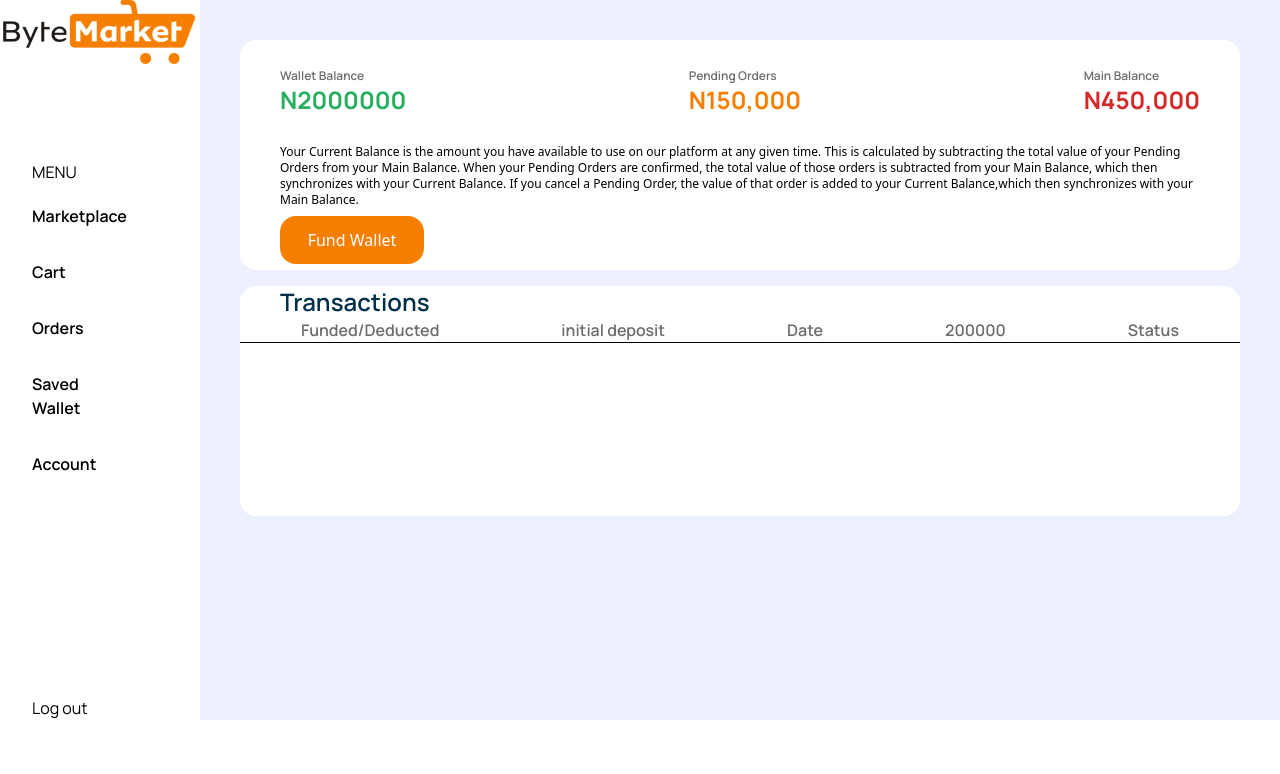
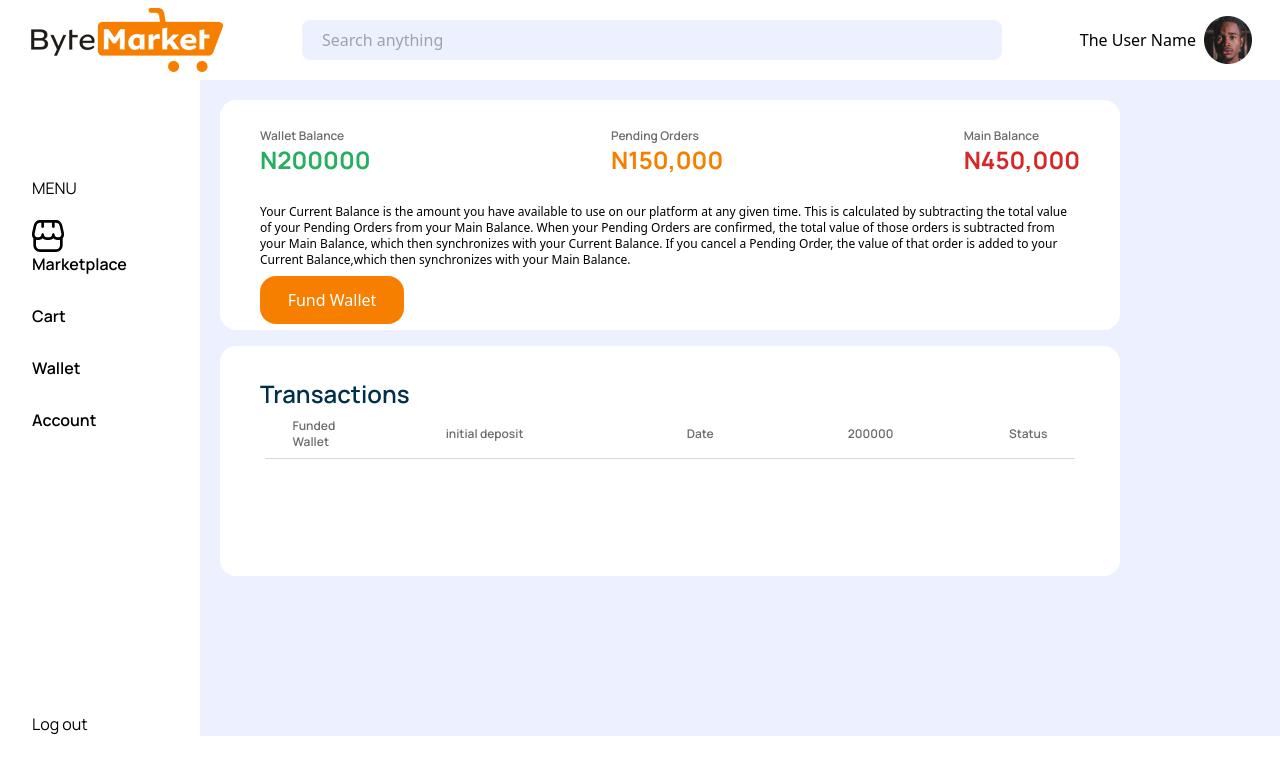
Before and after one commit to marvellousadesanya/multivendor-marketplace, a React (Create React App) app in the folder frontend/: page /buyer-wallet in a window 1280 px wide. Shown: the top 774 px of the page. Built offline with nearby package versions, Linux system fonts and the light colour scheme.

Commit message:
new changes

```diff
--- a/frontend/src/App.js
+++ b/frontend/src/App.js
@@ -3,6 +3,7 @@ import { Route, Routes } from "react-router-dom";
 import Inventory from "./pages/Inventory";
 import ProductDetail from "./components/ProductDetail";
 import Wallet from "./pages/Wallet";
+import Cart from "./pages/Cart";
 
 function App() {
   return (
@@ -13,6 +14,7 @@ function App() {
         {/* <Route path="/inventory/:slug" element={<ProductDetail />} /> */}
         <Route path="/inventory/:id" element={<ProductDetail />} />
         <Route path="/buyer-wallet" element={<Wallet />} />
+        <Route path="/cart" element={<Cart />} />
       </Routes>
     </div>
   );
--- a/frontend/src/components/Filter.jsx
+++ b/frontend/src/components/Filter.jsx
@@ -1,6 +1,6 @@
 const Filter = () => {
   return (
-    <div className="2xl:w-[360px] font-innerbody text-bodyColor space-y-12 bg-[#fff] pl-8">
+    <div className="sticker absolute right-0 w-[250px] h-full 2xl:w-[360px] font-innerbody text-bodyColor space-y-12 bg-[#fff] pl-8">
       <div className="flex justify-between">
         <h3 className="text-[32px] font-semibold">Filter</h3>
         <div className="text-mainColor">Clear all</div>
--- a/frontend/src/components/FundModal.jsx
+++ b/frontend/src/components/FundModal.jsx
@@ -14,7 +14,7 @@ const FundModal = () => {
   return (
     <div>
       {fundModal.window ? (
-        <div className=" rounded-2xl w-72 text-bodyColor font-innerbody bg-[#fff] p-5">
+        <div className="absolute rounded-2xl w-72 text-bodyColor font-innerbody bg-[#fff] p-5">
           <form className="flex flex-col space-y-2 justify-center">
             <h3 className="font-bold text-4xl">Fund Wallet</h3>
             <p>You can ignore the card details for now...</p>
--- a/frontend/src/components/Menu.jsx
+++ b/frontend/src/components/Menu.jsx
@@ -1,34 +1,53 @@
-// import { useState } from "react";
+import { useState } from "react";
 import { Link } from "react-router-dom";
-import logo from "../images/byteMarketLogo.png";
+
 import { ReactComponent as Icon } from "../images/marketplaceIcon.svg";
 
 const Menu = () => {
-  //   const [color, setColor] = useState("#000000");
+  const [fillColor, setFillColor] = useState("#000");
 
-  //   function handleClick() {
-  //     setColor("#003049");
-  //   }
+  const handleClick = () => {
+    setFillColor("#fff");
+  };
 
   return (
-    <div className="w-[200px] font-innerbody bg-[#fff] h-full z-10 2xl:w-[360px]">
-      <div>
-        <img alt="" src={logo} />
-      </div>
+    <div className="sticky h-full w-[200px] font-innerbody bg-[#fff]  z-10 2xl:w-[360px]">
       <nav className="relative h-[70vh] mt-24">
         <p className="ml-8">MENU</p>
-        <ul className="list-none font-semibold space-y-8 pt-5 ml-8">
+
+        <ul className="list-none font-semibold pt-5 ml-8 space-y-7">
+          <div className="space-y-7">
+            <div>
               <Link to="/inventory">
+                <Icon
+                  onClick={handleClick}
+                  fill={fillColor}
+                  style={{ cursor: "pointer" }}
+                />
                 <li>Marketplace</li>
               </Link>
+            </div>
+
+            <div>
+              <Link to="/cart">
                 <li>Cart</li>
-          <li>Orders</li>
-          <li>Saved</li>
+              </Link>
+            </div>
+
+            <div>
               <Link to="/buyer-wallet">
                 <li>Wallet</li>
               </Link>
+            </div>
+
+            <div>
+              <Link>
                 <li>Account</li>
+              </Link>
+            </div>
+          </div>
         </ul>
+
         <p className="absolute bottom-0 ml-8">Log out</p>
       </nav>
     </div>
--- a/frontend/src/components/NavBar.jsx
+++ b/frontend/src/components/NavBar.jsx
@@ -1,16 +1,16 @@
-import marketplaceLogo from "../images/MarketPlace.png";
 import userPic from "../images/userpic.png";
+import logo from "../images/byteMarketLogo.png";
 
 const NavBar = () => {
   return (
-    <div className="flex justify-between bg-[#fff] w-full">
+    <div className="flex h-20 px-7 justify-between items-center bg-[#fff] w-full">
       <div>
-        <img src={marketplaceLogo} alt="marketplace" />
+        <img alt="" src={logo} />
       </div>
       <input
         type="text"
-        className="rounded-lg bg-[#ECF0FF] 2xl:w-[500px] w-[400px] h-[40px]"
-        placeholder="Search"
+        className="rounded-lg pl-5 bg-[#ECF0FF] 2xl:w-[500px] w-[700px] h-[40px]"
+        placeholder="Search anything"
       />
 
       <div className="flex space-x-2 items-center">
--- a/frontend/src/components/Product.jsx
+++ b/frontend/src/components/Product.jsx
@@ -4,14 +4,14 @@ const Product = ({ id, productName, productImage, productPrice }) => {
   // const slug = `${productName.toLowerCase().replace(/\s+/g, "-")}-${id}`;
 
   return (
-    <div className="h-[308px] 2xl:w-[184px] w-[140px] flex justify-center rounded-lg bg-[#fff]">
+    <div className="h-[200px] lg:h-[308px] w-[140px] 2xl:w-[184px] flex justify-center rounded-lg bg-[#fff]">
       <div className="">
         <Link to={`/inventory/${id}`}>
-          <div className="bg-product-bg 2xl:mt-5 mt-2 2xl:w-[144px] w-[130px] rounded-lg">
+          <div className="bg-product-bg 2xl:mt-5 mt-2 w-[110px] 2xl:w-[150px] rounded-lg overflow-hidden">
             <img
               alt=""
               src={productImage}
-              className="w-[144px] h-[173px] rounded-lg object-contain"
+              className="hover:scale-110 transition-all ease-in w-[110px] 2xl:w-[144px] h-[173px] rounded-lg object-contain"
             />
           </div>
 
--- a/frontend/src/components/ProductDetail.jsx
+++ b/frontend/src/components/ProductDetail.jsx
@@ -1,9 +1,11 @@
+import { useState } from "react";
 import { useDispatch, useSelector } from "react-redux";
 import { useParams } from "react-router-dom";
 import { buyItem } from "../features/wallet/walletSlice";
 import { Link } from "react-router-dom";
 import NavBar from "./NavBar";
 import { selectAllProducts } from "../features/products/productsSlice";
+import Menu from "./Menu";
 
 const ProductDetail = () => {
   // const { slug } = useParams();
@@ -11,7 +13,7 @@ const ProductDetail = () => {
   const { id } = useParams();
 
   const products = useSelector(selectAllProducts);
-  console.log(products);
+  const [buyBtnClicked, setBuyBtnClicked] = useState(false);
 
   const product = products.find((p) => p.id === +id);
 
@@ -20,7 +22,9 @@ const ProductDetail = () => {
   return (
     <div className="bg-[#E5E5E5] h-screen">
       <NavBar />
-      <div className="flex justify-center my-5">
+      <div className="flex">
+        <Menu />
+        <div className="flex justify-center m-5">
           <div className="w-[1000px] bg-[#fff] rounded px-12">
             <div className="  flex space-x-12 m-8">
               <div>
@@ -38,11 +42,12 @@ const ProductDetail = () => {
                 <div className="flex space-x-5">
                   <button
                     className="bg-mainColor text-[#fff] px-12 py-3 rounded-xl"
-                  onClick={() =>
+                    onClick={() => {
                       dispatch(
                         buyItem(parseInt(product.price), purchaseDescription)
-                    )
-                  }
+                      );
+                      setBuyBtnClicked(true);
+                    }}
                   >
                     Buy
                   </button>
@@ -61,17 +66,26 @@ const ProductDetail = () => {
             </h3>
             <p>Lorem Ipsum</p>
 
+            {buyBtnClicked ? (
+              <div className="flex justify-center items-center shadow bg-[#fff] w-[500px] h-[200px] rounded top-0 bottom-0 left-0 right-0 m-auto absolute">
+                <div className="w-[400px]">
+                  <p className="font-innerbody text-bodyColor">
+                    Thank you for ordering this product. ${product.price} has
+                    been deducted from your wallet! Please check your wallet
+                    balance.
+                  </p>
+                  <div className="flex justify-center">
                     <button
-            onClick={() =>
-              dispatch(buyItem(parseInt(product.price), purchaseDescription))
-            }
+                      className="bg-mainColor px-4 py-3 text-center text-[#fff] rounded-2xl"
+                      onClick={() => setBuyBtnClicked(false)}
                     >
-            Buy
+                      Close
                     </button>
-
-          <Link to="/buyer-wallet">
-            <button>Check Balance</button>
-          </Link>
+                  </div>
+                </div>
+              </div>
+            ) : null}
+          </div>
         </div>
       </div>
     </div>
--- a/frontend/src/features/wallet/walletSlice.js
+++ b/frontend/src/features/wallet/walletSlice.js
@@ -1,12 +1,13 @@
 import { createSlice, nanoid } from "@reduxjs/toolkit";
 
 const initialState = {
-  balance: 2000000,
+  balance: 200000,
   transactions: [
     {
       amount: 200000,
       transactionID: "1",
       description: "initial deposit",
+      funded: true,
     },
   ],
 };
@@ -27,6 +28,7 @@ export const walletSlice = createSlice({
             amount: amountToAdd,
             transactionID: nanoid(),
             description,
+            funded: true,
           },
         };
       },
@@ -43,6 +45,7 @@ export const walletSlice = createSlice({
             amount: amountToDeduct,
             transactionID: nanoid(),
             description: `Ordered a product: ${purchaseDescription}`,
+            funded: false,
           },
         };
       },
--- a/frontend/src/pages/Inventory.jsx
+++ b/frontend/src/pages/Inventory.jsx
@@ -39,15 +39,12 @@ const Inventory = () => {
   }
 
   return (
-    <div className="bg-[#ECF0FF] h-[100vh] flex flex-auto overflow-x-hidden">
-      <div className="">
+    <div className="bg-[#ECF0FF] ">
+      <NavBar />
+      <div className="flex">
         <Menu />
-      </div>
-      <div className="w-full">
-        <NavBar />
-        <div className="flex  justify-between">
-          <div className="flex justify-center flex-1">
-            <div className=" grid grid-cols-5 gap-x-7 gap-y-10 p-5">
+        <div>
+          <div className="grid grid-cols-5 gap-x-5 gap-y-10 m-5">
             {products.map((product) => (
               <div key={product.id}>
                 <Product
@@ -61,11 +58,7 @@ const Inventory = () => {
             ))}
           </div>
         </div>
-
-          <div className="w-[250px] flex-initial">
         <Filter />
-          </div>
-        </div>
       </div>
     </div>
   );
--- a/frontend/src/pages/Wallet.jsx
+++ b/frontend/src/pages/Wallet.jsx
@@ -3,6 +3,7 @@ import { walletBalance } from "../features/wallet/walletSlice";
 import { showModal, modalWindow } from "../features/wallet/modalSlice";
 import FundModal from "../components/FundModal";
 import Menu from "../components/Menu";
+import NavBar from "../components/NavBar";
 
 const Wallet = () => {
   const dispatch = useDispatch();
@@ -11,27 +12,36 @@ const Wallet = () => {
   let currentWalletBalance = useSelector(walletBalance);
   console.log(currentWalletBalance.transactions);
 
-  const transactions = currentWalletBalance.transactions.map((transaction) => (
+  const transactions = currentWalletBalance.transactions.map(
+    (transaction, index) => (
       <div>
-      <div className="flex justify-around font-innerbody font-semibold text-[#6C6C6C]">
-        <p>Funded/Deducted</p>
-        <p>{transaction.description}</p>
-        <p>Date</p>
-        <p>{transaction.amount}</p>
+        <div className="flex justify-around items-center text-xs h-12 font-innerbody font-semibold text-[#6C6C6C]">
+          {currentWalletBalance.transactions[index].funded ? (
+            <p className="w-2">Funded Wallet</p>
+          ) : (
+            <p>Debit</p>
+          )}
+          <p className="w-24">{transaction.description}</p>
+          <p className="w-4">Date</p>
+          <p className="w-4">{transaction.amount}</p>
           <button>Status</button>
         </div>
-      <hr />
+        <div className="flex justify-center text-[#D9D9D9]">
+          <hr className="w-[90%] text-center" />
         </div>
-  ));
+      </div>
+    )
+  );
 
   return (
-    <div className="flex bg-backgroundColor">
+    <div className=" bg-backgroundColor">
+      <NavBar />
+      <div className="flex">
+        <Menu />
+
         <div>
-        <Menu />
-      </div>
-      <div>
-        <div className="m-10">
-          <div className="w-fit h-[230px] rounded-2xl bg-[#fff] ">
+          <div className="m-5">
+            <div className="w-[900px] h-[230px] rounded-2xl bg-[#fff] ">
               <div className="flex justify-between items-center px-10 py-7">
                 <div>
                   <p className="text-[#6C6C6C] font-innerbody text-xs font-semibold">
@@ -60,14 +70,15 @@ const Wallet = () => {
               </div>
               <div className="px-10">
                 <p className="text-xs">
-                Your Current Balance is the amount you have available to use on
-                our platform at any given time. This is calculated by
+                  Your Current Balance is the amount you have available to use
+                  on our platform at any given time. This is calculated by
                   subtracting the total value of your Pending Orders from your
-                Main Balance. When your Pending Orders are confirmed, the total
-                value of those orders is subtracted from your Main Balance,
-                which then synchronizes with your Current Balance. If you cancel
-                a Pending Order, the value of that order is added to your
-                Current Balance,which then synchronizes with your Main Balance.
+                  Main Balance. When your Pending Orders are confirmed, the
+                  total value of those orders is subtracted from your Main
+                  Balance, which then synchronizes with your Current Balance. If
+                  you cancel a Pending Order, the value of that order is added
+                  to your Current Balance,which then synchronizes with your Main
+                  Balance.
                 </p>
                 <button
                   className="bg-mainColor text-[#fff] rounded-2xl w-36 h-12 text-center mt-2"
@@ -81,8 +92,8 @@ const Wallet = () => {
             </div>
             {window.window ? <FundModal /> : null}
 
-          <section className="w-[1000px] mt-4 rounded-2xl bg-[#fff] h-[230px]">
-            <h2 className="font-innerbody font-semibold text-2xl text-bodyColor ml-10">
+            <section className="w-full mt-4 rounded-2xl bg-[#fff] h-[230px]">
+              <h2 className="font-innerbody pt-8 font-semibold text-2xl text-bodyColor ml-10">
                 Transactions
               </h2>
 
@@ -91,6 +102,7 @@ const Wallet = () => {
           </div>
         </div>
       </div>
+    </div>
   );
 };
 
```
Also changed, not shown: frontend/src/images/marketplaceIcon.svg, frontend/src/pages/Cart.jsx (added). Lines whose indentation alone changed are shown as unchanged.
